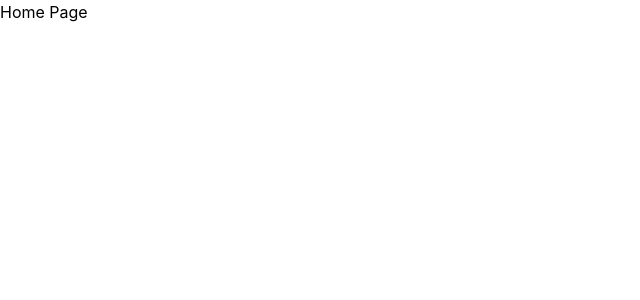
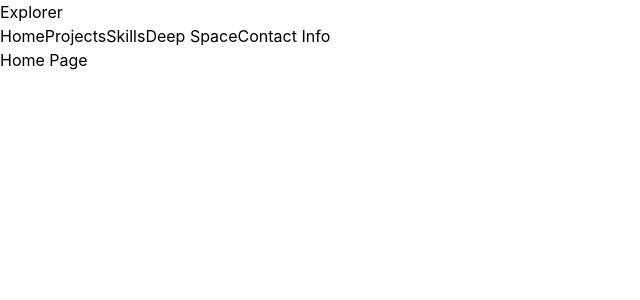
Before and after one commit to Aron-Mercado/Midterms_Project, a React (Vite) app: page / in a window 1280 px wide. Shown: the top 300 px of the page, without its empty margins (0-640 px from the left). Built offline with nearby package versions, Linux system fonts and the light colour scheme.

Commit message:
Added Tabs and applied functions

```diff
--- a/src/App.jsx
+++ b/src/App.jsx
@@ -9,11 +9,11 @@ import Contacts from './Pages/Contacts'
 
 //Tabs Configuration (To be used later)
 const tabs = [
-  { id: 'home', label: 'Mission Control' },
-  { id: 'projects', label: 'Missions' },
-  { id: 'skills', label: 'Systems' },
+  { id: 'home', label: 'Home' },
+  { id: 'projects', label: 'Projects' },
+  { id: 'skills', label: 'Skills' },
   { id: 'fun', label: 'Deep Space' },
-  { id: 'contact', label: 'Comms' },
+  { id: 'contact', label: 'Contact Info' },
 ]
 
 // Main Component
@@ -51,11 +51,45 @@ function App() {
 
 
   return (
+    <div>
+      {/* Navigation */}
+      <nav>
+        <div>
+          <div>
+
+            {/* Logo */}
+            <div onClick={() => handleTabChange('home')}>
+              <div />
+              <h1>Explorer</h1>
+            </div>
+
+            {/* Desktop Navigation */}
+            <div>
+              {tabs.map(tab => (
+                <button
+                  key={tab.id}
+                  onClick={() => handleTabChange(tab.id)}
+                >
+                  <span>{tab.label}</span>
+
+                  {activeTab === tab.id && (
+                    <div />
+                  )}
+                </button>
+              ))}
+            </div>
+
+          </div>
+        </div>
+      </nav>
+
       <main>
         <div key={activeTab}>
           {renderActiveTab()}
         </div>
       </main>
+
+      </div>
   );
 }
 export default App
```
